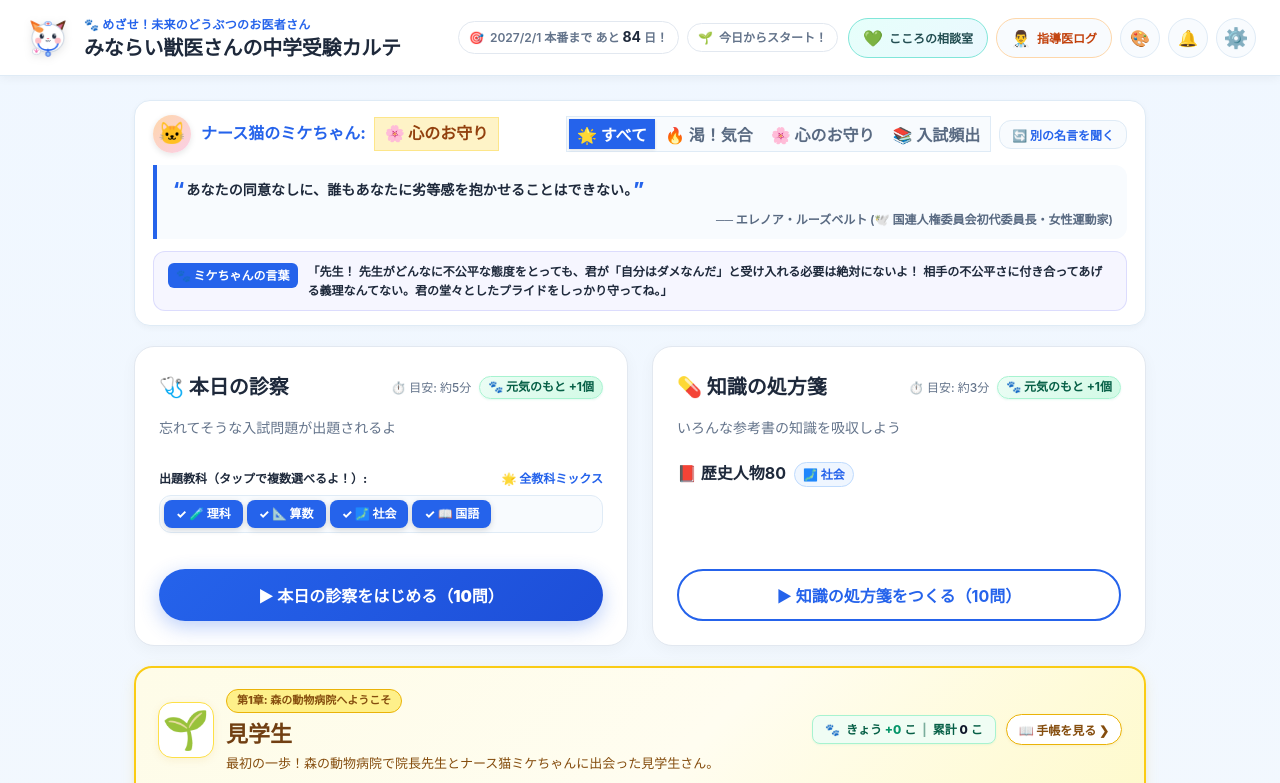
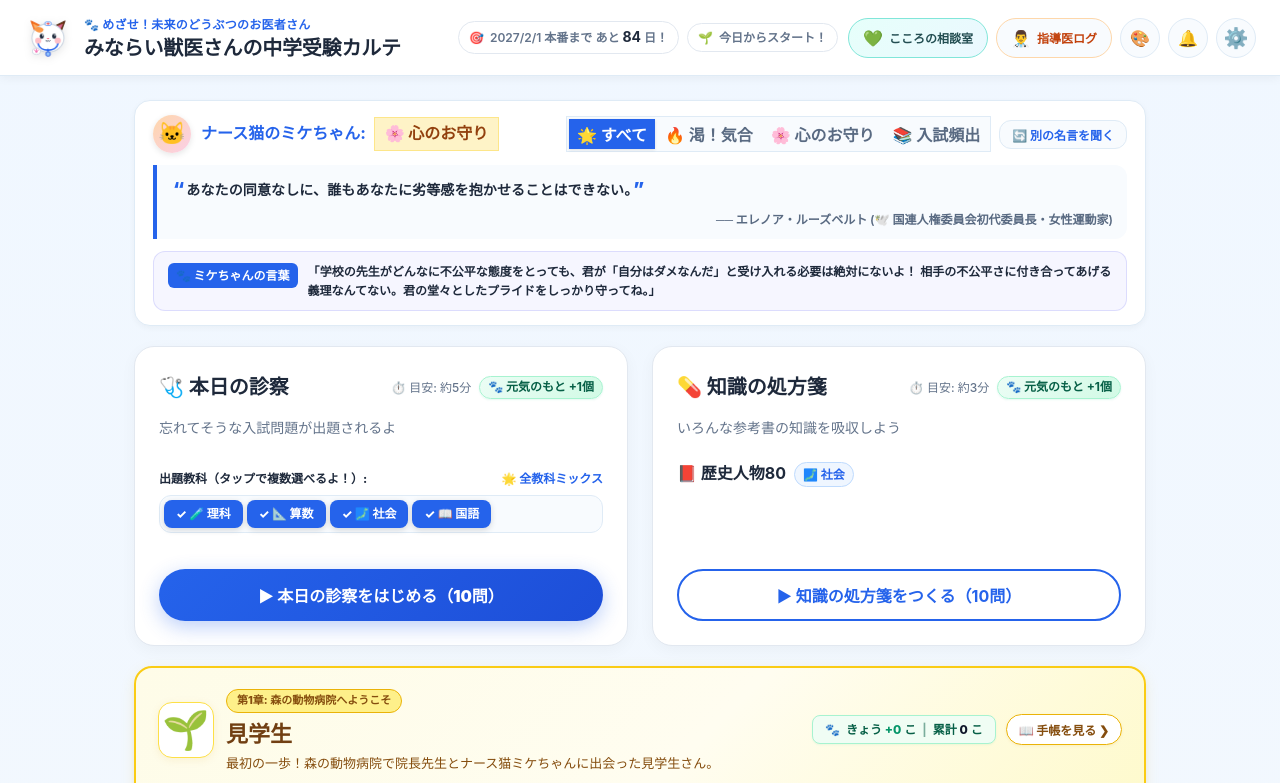
Before and after one commit to saka-guchi/saka-guchi.github.io, a React (Vite) app in the folder junior-vet-exam-chart/: page /#/ in a window 1280 px wide. Shown: the top 783 px of the page. Built offline with nearby package versions, Linux system fonts and the light colour scheme; a web font is replaced by a local one.

Commit message:
fix(copy): ミケちゃんの解説の主語を「君」に完全統一し冒頭の「先生！」を削除 (v1.39.15)

```diff
--- a/junior-vet-exam-chart/package.json
+++ b/junior-vet-exam-chart/package.json
@@ -1,7 +1,7 @@
 {
   "name": "junior-vet-exam-chart",
   "private": true,
-  "version": "1.39.14",
+  "version": "1.39.15",
   "type": "module",
   "scripts": {
     "dev": "vite",
--- a/junior-vet-exam-chart/public/version.json
+++ b/junior-vet-exam-chart/public/version.json
@@ -1,4 +1,4 @@
 {
-  "version": "1.39.14",
-  "buildTimestamp": "2026-11-12 21:25:38 (日本時間)"
+  "version": "1.39.15",
+  "buildTimestamp": "2026-11-12 21:30:34 (日本時間)"
 }
--- a/junior-vet-exam-chart/src/data/quotes.ts
+++ b/junior-vet-exam-chart/src/data/quotes.ts
@@ -30,7 +30,7 @@ export const EXAM_INSPIRATIONAL_QUOTES: InspirationalQuote[] = [
     author: '平塚らいてう（ひらつからいてう）',
     authorRole: '📜 女性解放運動の先駆者・『青鞜』創刊（中学入試歴史の超重要人物）',
     quote: '元始、女性は実に太陽であった。真性の人であった。私どもは隠された太陽を取り戻さなければならない。',
-    kidsExplanation: '先生が男子ばかりひいきしたり、君の意見を聞いてくれなくても、君の価値は1ミリも下がらないよ！ 君は誰かの顔色をうかがって光る月じゃない。自分自身でまぶしく輝く「太陽」なんだ。狭い教室の理不尽なんて飛び越えて、君が胸を張って主役になれる最高の志望校をつかみ取ろう！',
+    kidsExplanation: '学校の先生が男子ばかりひいきしたり、君の意見を聞いてくれなくても、君の価値は1ミリも下がらないよ！ 君は誰かの顔色をうかがって光る月じゃない。自分自身でまぶしく輝く「太陽」なんだ。狭い教室の理不尽なんて飛び越えて、君が胸を張って主役になれる最高の志望校をつかみ取ろう！',
   },
   {
     id: 'ryoma-what-others-say',
@@ -57,7 +57,7 @@ export const EXAM_INSPIRATIONAL_QUOTES: InspirationalQuote[] = [
     author: 'エレノア・ルーズベルト',
     authorRole: '🕊️ 国連人権委員会初代委員長・女性運動家',
     quote: 'あなたの同意なしに、誰もあなたに劣等感を抱かせることはできない。',
-    kidsExplanation: '先生がどんなに不公平な態度をとっても、君が「自分はダメなんだ」と受け入れる必要は絶対にないよ！ 相手の不公平さに付き合ってあげる義理なんてない。君の堂々としたプライドをしっかり守ってね。',
+    kidsExplanation: '学校の先生がどんなに不公平な態度をとっても、君が「自分はダメなんだ」と受け入れる必要は絶対にないよ！ 相手の不公平さに付き合ってあげる義理なんてない。君の堂々としたプライドをしっかり守ってね。',
   },
   {
     id: 'malala-books-and-pens',
@@ -107,7 +107,7 @@ export const EXAM_INSPIRATIONAL_QUOTES: InspirationalQuote[] = [
     author: '福沢諭吉（ふくざわゆきち）',
     authorRole: '📖 慶應義塾創設者・『学問のすすめ』（中学入試歴史の超重要人物）',
     quote: '天は人の上に人を造らず人の下に人を造らず…ただ学問を勤めて物事をよく知る者は貴人となり、無学なる者は貧人となる。',
-    kidsExplanation: '生まれつきの頭の良さの差なんてないんだよ！ 差がつくのは「今、どれだけ自分に厳しく机に向かったか」だけ。のんびり過ごして入試本番で後悔するのは自分だよ。今すぐ机に向かって渇を入れよう！',
+    kidsExplanation: '生まれつきの頭の良さの差なんてないんだよ！ 差がつくのは「今、どれだけ自分に厳しく机に向かったか」だけ。のんびり過ごして入試本番で後悔するのは君自身だよ。今すぐ机に向かって渇を入れよう！',
   },
   {
     id: 'shoin-will-and-action',
--- a/junior-vet-exam-chart/src/pages/HomePage.tsx
+++ b/junior-vet-exam-chart/src/pages/HomePage.tsx
@@ -549,7 +549,7 @@ export const HomePage: React.FC = () => {
           <div className={styles.quoteExplanation}>
             <span className={styles.explanationTag}>🐾 ミケちゃんの言葉</span>
             <div className={styles.explanationText}>
-              「先生！ {currentQuote.kidsExplanation}」
+              「{currentQuote.kidsExplanation}」
             </div>
           </div>
         </section>
```
Also changed, not shown: 1 other file (tests, documents, lock files or other folders).
